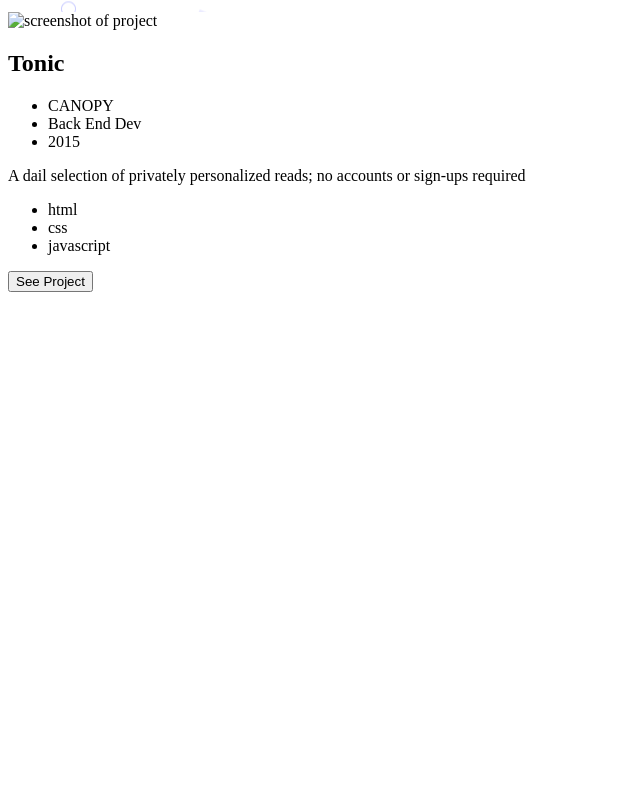
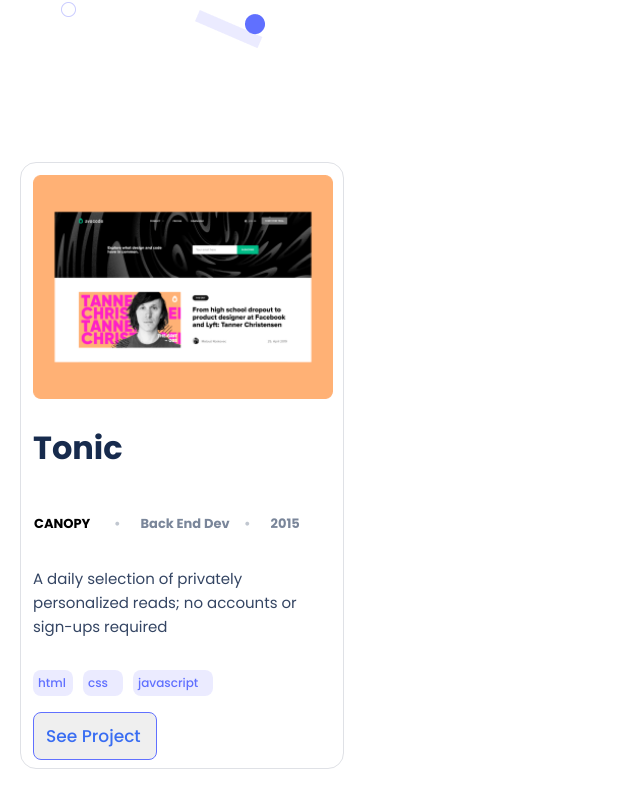
Before and after one commit to sibabalwemosia24/Microverse_Portfolio_Mobile-first, a website: page index.html in a window 1280 px wide. Shown: the part 597-1386 px from the top of the page, without its empty margins (0-640 px from the left). Before the commit the page ends 897 px from the top, so only its background shows below. Drawn offline with Linux system fonts and the light colour scheme.

Commit message:
updated html and css files

```diff
--- a/index.html
+++ b/index.html
@@ -35,24 +35,22 @@
       </div>
   </setion>
   <!--Works-->
-  <section>
-    <div>
-      <div>
-        <img src="#" alt="screenshot of project">
-      </div>
-      <h2>Tonic</h2>
-      <ul>
+  <section class="works">
+    <div class="tonic">
+        <img clss="tonic2" src="./images/SnapshootPortfolio1.png" alt="screenshot of project">
+        <h2 class="tonic3">Tonic</h2>
+      <ul class="tonic4">
         <li>CANOPY</li>
-        <li>Back End Dev</li>
-        <li>2015</li>
+        <li class="tonic4b">Back End Dev</li>
+        <li class="tonic4b">2015</li>
       </ul>
-      <p>A dail selection of privately personalized reads; no accounts or sign-ups required</p>
-      <ul>
-        <li>html</li>
-        <li>css</li>
-        <li>javascript</li>
+      <p class="tonic5">A daily selection of privately personalized reads; no accounts or sign-ups required</p>
+      <ul class="tonic6">
+        <li class="tonic6a">html</li>
+        <li class="tonic6a">css</li>
+        <li class="tonic6a">javascript</li>
       </ul>
-      <button type="button">See Project</button>
+      <button class="tonic7" type="button"><a>See Project</a></See></button>
     </div>
   </section>
 </body>
--- a/styles.css
+++ b/styles.css
@@ -32,6 +32,7 @@
   background-repeat: space;
   width: 390px;
   max-width: 768px;
+  padding-bottom: 100px;
 }
 
 .greeting {
@@ -78,3 +79,119 @@
   width: 20px;
   height: 20px;
 }
+
+/* Works */
+.works {
+  padding: 50px 24px 12px 12px;
+}
+.tonic {
+  display: flex;
+  flex-direction: column;
+  justify-content: center;
+  border: 1px solid #dfe1e6;
+  border-radius: 16px;
+  width: 300px;
+  padding: 12px 10px 8px 12px;
+}
+
+.tonic2 {
+  width: 195px;
+  height: 20px;
+  padding: 50px;
+}
+
+.tonic3 {
+  font-family: 'Poppins';
+  font-style: normal;
+  font-weight: 700;
+  font-size: 32px;
+  line-height: 44px;
+  color: #172b4d;
+}
+.tonic4 {
+  display: grid;
+  grid-template-columns: 80px 130px 60px;
+  align-items: center;
+  list-style: none;
+  font-family: 'Poppins';
+  font-style: normal;
+  font-weight: 600;
+  font-size: 13px;
+  line-height: 16px;
+  padding-left: 1px;
+}
+
+.tonic4b {
+
+  font-family: 'Poppins';
+  font-style: normal;
+  font-weight: 600;
+  font-size: 13px;
+  line-height: 30px;
+  color: #7a869a;
+}
+
+.tonic4b:before {
+  width: 30px;
+  height: 300em;
+  padding-right: 20px;
+  font-weight: 700;
+  color: #c1c7d0;
+  text-align: right;
+  content:"\2022";
+}
+
+.tonic5 {
+
+  font-family: 'Poppins';
+  font-style: normal;
+  font-weight: 400;
+  font-size: 15px;
+  line-height: 24px;
+  color: #344563;
+}
+
+.tonic6 {
+  display: grid;
+  grid-template-columns: 40px 40px 80px;
+  justify-content: space-between;
+  list-style: none;
+  padding-left: 0%;
+  width: 180px;
+}
+
+.tonic6a {
+  border-radius: 8px;
+  padding: 5px;
+  background: #ebebff;
+  color:  #6070ff;
+  font-family: 'Poppins';
+  font-style: normal;
+  font-weight: 500;
+  font-size: 12px;
+  line-height: 16px;
+}
+
+.tonic7 {
+display: flex;
+flex-direction: row;
+align-items: center;
+padding: 12px;
+gap: 10px;
+width: 124px;
+height: 48px;
+border: 1px solid #6070FF;
+border-radius: 8px;
+justify-self: center;
+font-family: 'Poppins';
+font-style: normal;
+font-weight: 500;
+font-size: 17px;
+line-height: 24px;
+color: #396DF2;
+}
+
+.tonic7:hover {
+  background: #6070FF;
+  color: white;
+}
```
Also changed, not shown: images/SnapshootPortfolio1.png (added).
